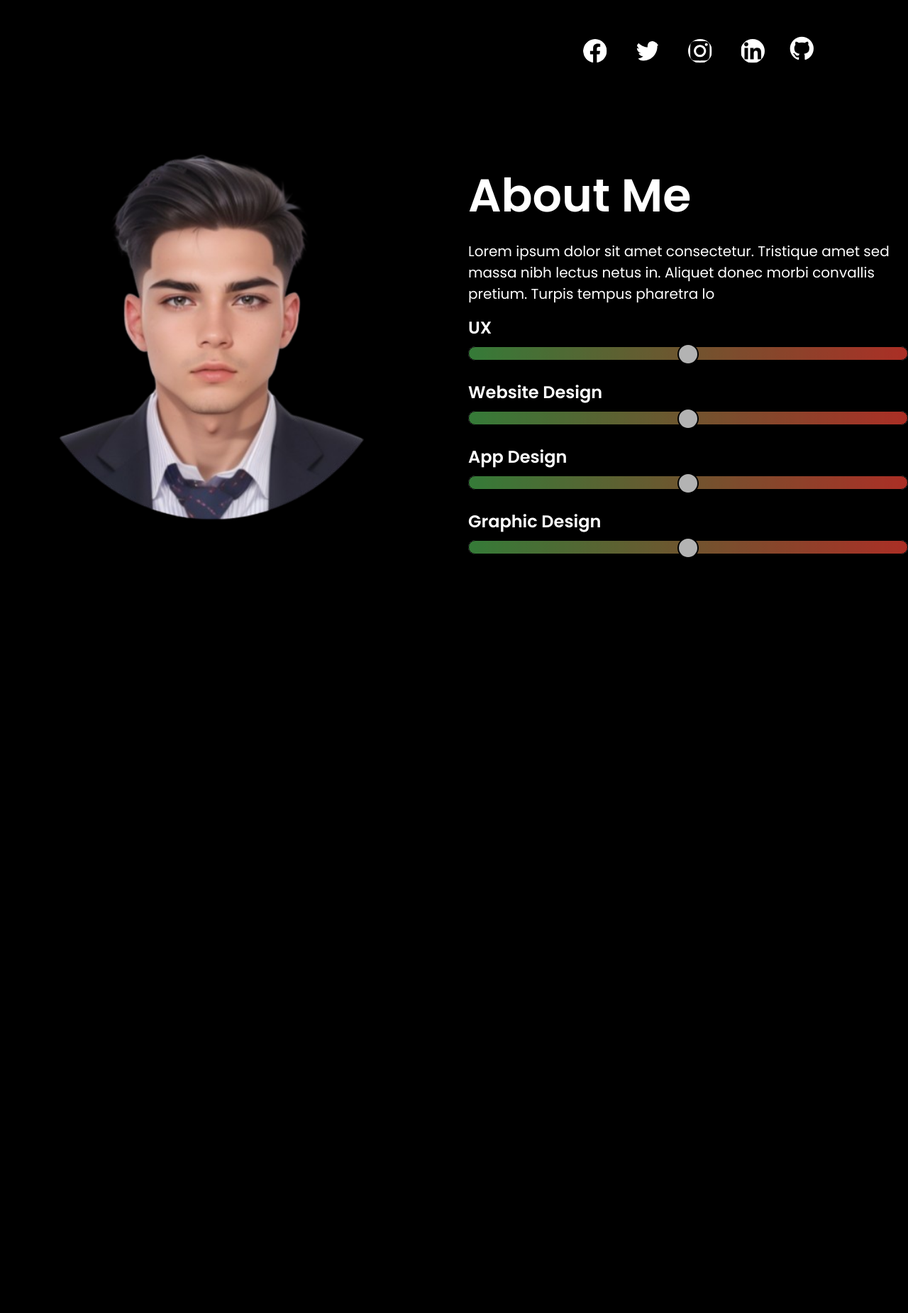
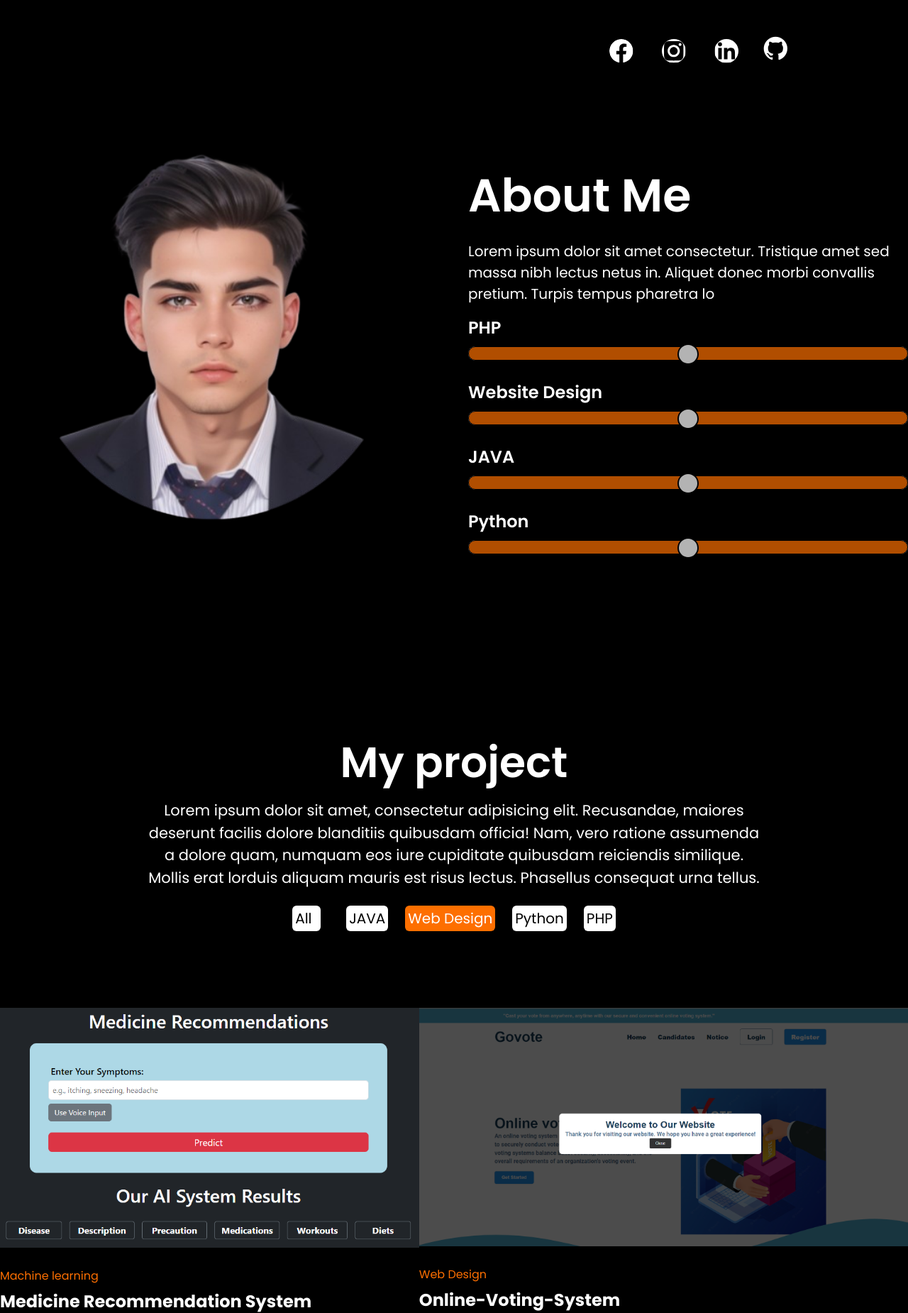
Before and after one commit to nareshkhatri98/portfolio, a plain HTML site: page index.html in a window 1280 px wide. Shown: the part 796-2646 px from the top of the page at 71% size. Before the commit the page ends 1584 px from the top, so only its background shows below. Drawn offline with nearby package versions, Linux system fonts and the light colour scheme.

Commit message:
add the project section

```diff
--- a/index.html
+++ b/index.html
@@ -1,5 +1,6 @@
 <!DOCTYPE html>
 <html lang="en">
+
 <head>
     <meta charset="UTF-8">
     <meta name="viewport" content="width=device-width, initial-scale=1.0">
@@ -8,6 +9,7 @@
     <link rel="stylesheet" href="https://unpkg.com/boxicons@latest/css/boxicons.min.css">
     <script src="https://cdn.tailwindcss.com"></script>
 </head>
+
 <body>
     <header class="container flex items-center justify-between mx-auto mt-[20px]">
         <!-- <img src="assets/Logo.svg" alt="" class="w-[242px] h-[179.33px] mt-2"> -->
@@ -15,36 +17,62 @@
 
         <nav>
             <ul class=" flex items-center cursor-pointer">
-            <li class="ml-3 px-4 py-2 text-xl hover:underline decoration-[#FD6F00] transition ease-in-out delay-150 hover:-translate-y-1 hover:scale-110  duration-700 hover:text-2xl"><a href="">Home</a></li>
-            <li class="ml-3 px-4 py-2 text-xl hover:underline decoration-[#FD6F00] transition ease-in-out delay-150 hover:-translate-y-1 hover:scale-110  duration-700 hover:text-2xl"><a href="#about">About Me </a></li>
-            <li class="ml-3 px-4 py-2 text-xl hover:underline decoration-[#FD6F00] transition ease-in-out delay-150 hover:-translate-y-1 hover:scale-110  duration-700 hover:text-2xl"><a href="#">Services</a> </li>
-            <li class="ml-3 px-4 py-2 text-xl hover:underline decoration-[#FD6F00] transition ease-in-out delay-150 hover:-translate-y-1 hover:scale-110  duration-700 hover:text-2xl"><a href="#">Projects </a></li>
-            <li class="ml-3 px-4 py-2 text-xl hover:underline decoration-[#FD6F00] transition ease-in-out delay-150 hover:-translate-y-1 hover:scale-110  duration-700 hover:text-2xl"><a href="#">Testimonials</a></li>
-            <li class="ml-3 px-4 py-2 text-xl hover:underline decoration-[#FD6F00] transition ease-out delay-150 hover:-translate-y-1 hover:scale-110  duration-700 hover:text-2xl"><a href="#">Contact</a></li>
+                <li
+                    class="ml-3 px-4 py-2 text-xl hover:underline decoration-[#FD6F00] transition ease-in-out delay-150 hover:-translate-y-1 hover:scale-110  duration-700 hover:text-2xl">
+                    <a href="">Home</a></li>
+                <li
+                    class="ml-3 px-4 py-2 text-xl hover:underline decoration-[#FD6F00] transition ease-in-out delay-150 hover:-translate-y-1 hover:scale-110  duration-700 hover:text-2xl">
+                    <a href="#about">About Me </a></li>
+                <li
+                    class="ml-3 px-4 py-2 text-xl hover:underline decoration-[#FD6F00] transition ease-in-out delay-150 hover:-translate-y-1 hover:scale-110  duration-700 hover:text-2xl">
+                    <a href="#">Services</a> </li>
+                <li
+                    class="ml-3 px-4 py-2 text-xl hover:underline decoration-[#FD6F00] transition ease-in-out delay-150 hover:-translate-y-1 hover:scale-110  duration-700 hover:text-2xl">
+                    <a href="#myproject">Projects </a></li>
+                <li
+                    class="ml-3 px-4 py-2 text-xl hover:underline decoration-[#FD6F00] transition ease-in-out delay-150 hover:-translate-y-1 hover:scale-110  duration-700 hover:text-2xl">
+                    <a href="#">Testimonials</a></li>
+                <li
+                    class="ml-3 px-4 py-2 text-xl hover:underline decoration-[#FD6F00] transition ease-out delay-150 hover:-translate-y-1 hover:scale-110  duration-700 hover:text-2xl">
+                    <a href="#">Contact</a></li>
                 <li class="ml-3 px-4 py-2 text-xl">
-                <button class=" bg-[#FD6F00] px-[18px] py-[17px] rounded-md transition ease-in-out delay-150 hover:-translate-y-1 hover:scale-110 hover:bg-orange-700 duration-300 text-white">Download CV</button>
+                    <button
+                        class=" bg-[#FD6F00] px-[18px] py-[17px] rounded-md transition ease-in-out delay-150 hover:-translate-y-1 hover:scale-110 hover:bg-orange-700 duration-300 text-white">Download
+                        CV</button>
                 </li>
             </ul>
         </nav>
     </header>
     <!-- content section -->
     <section class=" flex container mx-auto mt-28 items-center">
-    <div class="flex-1" >
+        <div class="flex-1">
             <p class="text-2xl font-semibold">Hi I am </p>
             <h1 class="text-[#FD6F00] text-3xl font-semibold mt-[6px]">Naresh Khatri</h1>
             <h1 class="font-bold text-8xl">BCA 6th</h1>
             <h1 class="ml-[230px] font-bold text-8xl">Student</h1>
-         <p class="text-xl mt-[28px] font-normal leading-[1.5]">Lorem ipsum dolor sit amet consectetur. Tristique amet sed massa nibh lectus netus in. Aliquet donec morbi convallis pretium. Turpis tempus pharetra</p>
-         <button class="mt-[22px] bg-[#FD6F00] px-[88px] py-[22px] rounded-md text-white text-xl hover:bg-orange-700 transition-transform transform hover:-translate-y-1 hover:scale-110">Hire Me</button>
+            <p class="text-xl mt-[28px] font-normal leading-[1.5]">Lorem ipsum dolor sit amet consectetur. Tristique
+                amet sed massa nibh lectus netus in. Aliquet donec morbi convallis pretium. Turpis tempus pharetra</p>
+            <button
+                class="mt-[22px] bg-[#FD6F00] px-[88px] py-[22px] rounded-md text-white text-xl hover:bg-orange-700 transition-transform transform hover:-translate-y-1 hover:scale-110">Hire
+                Me</button>
         </div>
         <div class="flex flex-col items-center ml-16 flex-2 container ">
             <img src="./assets/Naresh-removebg-preview.png" alt="" class="h-[600px] md:w-32 lg:w-[40rem]">
             <div class="flex mt-7 justify-center items-center space-x-6">
-            <img src="./assets/icons/Facebook - Negative.svg" alt="Facebook" class="icon hover:bg-blue-500 rounded-full p-2 transition-transform transform hover:-translate-y-1 hover:scale-110">
-            <img src="./assets/icons/Vector.svg" alt="Twitter" class="icon hover:bg-blue-800 rounded-full p-2 transition-transform transform hover:-translate-y-1 hover:scale-110">
-            <img src="./assets/icons/Instagram - Negative.svg" alt="Instagram" class="icon hover:bg-[#E4405F] rounded-full p-2 transition-transform transform hover:-translate-y-1 hover:scale-110">
-            <img src="./assets/icons/LinkedIn - Negative.svg" alt="LinkedIn" class="icon hover:bg-blue-500 rounded-full p-2 transition-transform transform hover:-translate-y-1 hover:scale-110">
-            <a href="#" class="text-[2.5rem] text-gray-600 hover:text-black transition-transform transform hover:-translate-y-1 hover:scale-110">
+                <a href="https://www.facebook.com/naresh9810" target="_blank">
+                    <img src="./assets/icons/Facebook - Negative.svg" alt="Facebook"
+                        class="icon hover:bg-blue-500 rounded-full p-2 transition-transform transform hover:-translate-y-1 hover:scale-110">
+                </a>
+                <a href="https://www.instagram.com/naresh____khatri/" target="_blank">
+                    <img src="./assets/icons/Instagram - Negative.svg" alt="Instagram"
+                        class="icon hover:bg-[#E4405F] rounded-full p-2 transition-transform transform hover:-translate-y-1 hover:scale-110">
+                </a>
+                <a href="https://www.linkedin.com/in/naresh9810/">
+                    <img src="./assets/icons/LinkedIn - Negative.svg" alt="LinkedIn"
+                        class="icon hover:bg-blue-500 rounded-full p-2 transition-transform transform hover:-translate-y-1 hover:scale-110">
+
+                    <a href="https://github.com/nareshkhatri98"
+                        class="text-[2.5rem] text-gray-600 hover:text-black transition-transform transform hover:-translate-y-1 hover:scale-110">
                         <i class='bx bxl-github'></i>
                     </a>
             </div>
@@ -57,28 +85,79 @@
         </div>
         <div class="ml-10 container ">
             <h1 class="mt-[55px] text-[65px] font-semibold">About Me </h1>
-        <p class="mt-[15px] text-xl font-normal leading-[1.5]">Lorem ipsum dolor sit amet consectetur. Tristique amet sed
+            <p class="mt-[15px] text-xl font-normal leading-[1.5]">Lorem ipsum dolor sit amet consectetur. Tristique
+                amet sed
                 massa nibh lectus netus in. Aliquet donec morbi convallis pretium. Turpis tempus pharetra lo</p>
             <div class="mt-[15px]">
                 <div class="transition-transform transform hover:-translate-y-1 hover:scale-110">
-            <h1 class="text-[24px] font-semibold">UX</h1>
+                    <h1 class="text-[24px] font-semibold">PHP</h1>
                     <input type="range" id="vol" name="vol" min="0" max="50" class="mt-2 w-full">
                 </div>
                 <div class="transition-transform transform hover:-translate-y-1 hover:scale-110">
                     <h1 class="text-[24px] font-semibold mt-[20px]">Website Design</h1>
-            <input type="range" id="vol" name="vol" min="0" max="50"  class="mt-2 w-[100%]">
+                    <input type="range" id="vol" name="vol" min="0" max="50" class="mt-2 w-[100%]">
                 </div>
                 <div class="transition-transform transform hover:-translate-y-1 hover:scale-110">
-            <h1 class="text-[24px] font-semibold mt-[20px]">App Design</h1>
-            <input type="range" id="vol" name="vol" min="0" max="50"  class="mt-2 w-[100%] ">
+                    <h1 class="text-[24px] font-semibold mt-[20px]">JAVA</h1>
+                    <input type="range" id="vol" name="vol" min="0" max="50" class="mt-2 w-[100%] ">
                 </div>
                 <div class="transition-transform transform hover:-translate-y-1 hover:scale-110">
-            <h1 class="text-[24px] font-semibold mt-[20px]">Graphic Design </h1>
-            <input type="range" id="vol" name="vol" min="10" max="500"  class="mt-2 w-[100%]">
+                    <h1 class="text-[24px] font-semibold mt-[20px]">Python </h1>
+                    <input type="range" id="vol" name="vol" min="10" max="500" class="mt-2 w-[100%]">
                 </div>
             </div>
         </div>
     </section>
+    <!-- project section -->
+    <section class="mx-auto container " id="myproject" >
+        <div class="flex items-center flex-col mt-64">
+            <h1 class="text-white font-semibold text-6xl">My project</h1>
+            <p class="mt-[22px] px-[24px] w-[921px] text-[21px] leading-[1.5] text-center">
+                Lorem ipsum dolor sit amet, consectetur adipisicing elit. Recusandae, maiores deserunt facilis dolore
+                blanditiis quibusdam officia! Nam, vero ratione assumenda a dolore quam, numquam eos iure cupiditate
+                quibusdam reiciendis similique. Mollis erat lorduis aliquam mauris est risus lectus. Phasellus consequat
+                urna tellus.
+            </p>
+            <div class="mt-6">
+                <ul class="flex space-x-6 text-xl">
+                    <li
+                        class="mr-3 text-xl bg-white text-black rounded-md p-1 w-10 transition-transform transform hover:-translate-y-1 hover:scale-110 hover:bg-red-500 hover:text-white">
+                        All</li>
+                    <li
+                        class="bg-white text-black p-1 rounded-md align-middle text-xl transition-transform transform hover:-translate-y-1 hover:scale-110">
+                        JAVA</li>
+                    <li
+                        class="bg-[#FD6F00] text-xl p-1 rounded-md transition-transform transform hover:-translate-y-1 hover:scale-110">
+                        Web Design</li>
+                    <li
+                        class="bg-white text-black p-1 rounded-md align-middle text-xl transition-transform transform hover:-translate-y-1 hover:scale-110">
+                        Python</li>
+                    <li
+                        class="bg-white text-black p-1 rounded-md align-middle text-xl transition-transform transform hover:-translate-y-1 hover:scale-110 ">
+                        PHP</li>
+                </ul>
+            </div>
+        </div>
 
+        <div class="flex justify-around">
+
+            <div class="flex flex-col mt-[108px] max-w-[100%]">
+                <img src="../portfolio/assets/ml.png" alt="" width="600px">
+                <div class="mt-6">
+                    <p class="text-[19x] text-[#FD6F00] py-1">Machine learning </p>
+                    <h1 class="text-2xl font-bold mt-1"> <a href="https://github.com/nareshkhatri98/Madicine-Recommendation-System">Medicine Recommendation System</h1></a>
+                </div>
+            </div>
+            <div class="flex flex-col mt-[108px] max-w-[100%] ">
+                <img src="../portfolio/assets/image.png" alt="" width="700px" height="">
+                <div class="mt-6">
+                    <p class="text-[19x] text-[#FD6F00] py-1">Web Design </p>
+                    <h1 class="text-2xl font-bold mt-1 cursor-pointer"> <a href="https://github.com/nareshkhatri98/online-voting-system">Online-Voting-System</h1></a>
+                </div>
+            </div>
+
+        </div>
+    </section>
 </body>
+
 </html>
--- a/style.css
+++ b/style.css
@@ -9,9 +9,9 @@
 
 }
 .icon {
-    width: 50px; /* Set the width of the icons */
-    height: 50px; /* Set the height of the icons */
-    object-fit: contain; /* Ensure icons fit within the set dimensions */
+    width: 50px;
+    height: 50px;
+    object-fit: contain;
 }
 
 #vol {
@@ -19,8 +19,8 @@
     -webkit-appearance: none;
     appearance: none;
     width: 100%;
-    height: 20px; /* Increased height for a larger track */
-    border-radius: 10px; /* Increased border-radius for rounded corners */
+    height: 20px;
+    border-radius: 10px;
     background: #ddd;
     outline: none;
     opacity: 0.7;
@@ -33,7 +33,7 @@
     height: 20px; /* Increased track height */
     cursor: pointer;
     animation: 0.2s;
-    background: linear-gradient(to right, #4caf50, #f44336); /* Background gradient */
+    background: #FD6F00;
     border-radius: 10px;
     border: 1px solid #000000;
 }
```
Also changed, not shown: assets/image.png (added), assets/ml.png (added), 1 other file. Lines whose indentation alone changed are shown as unchanged.
